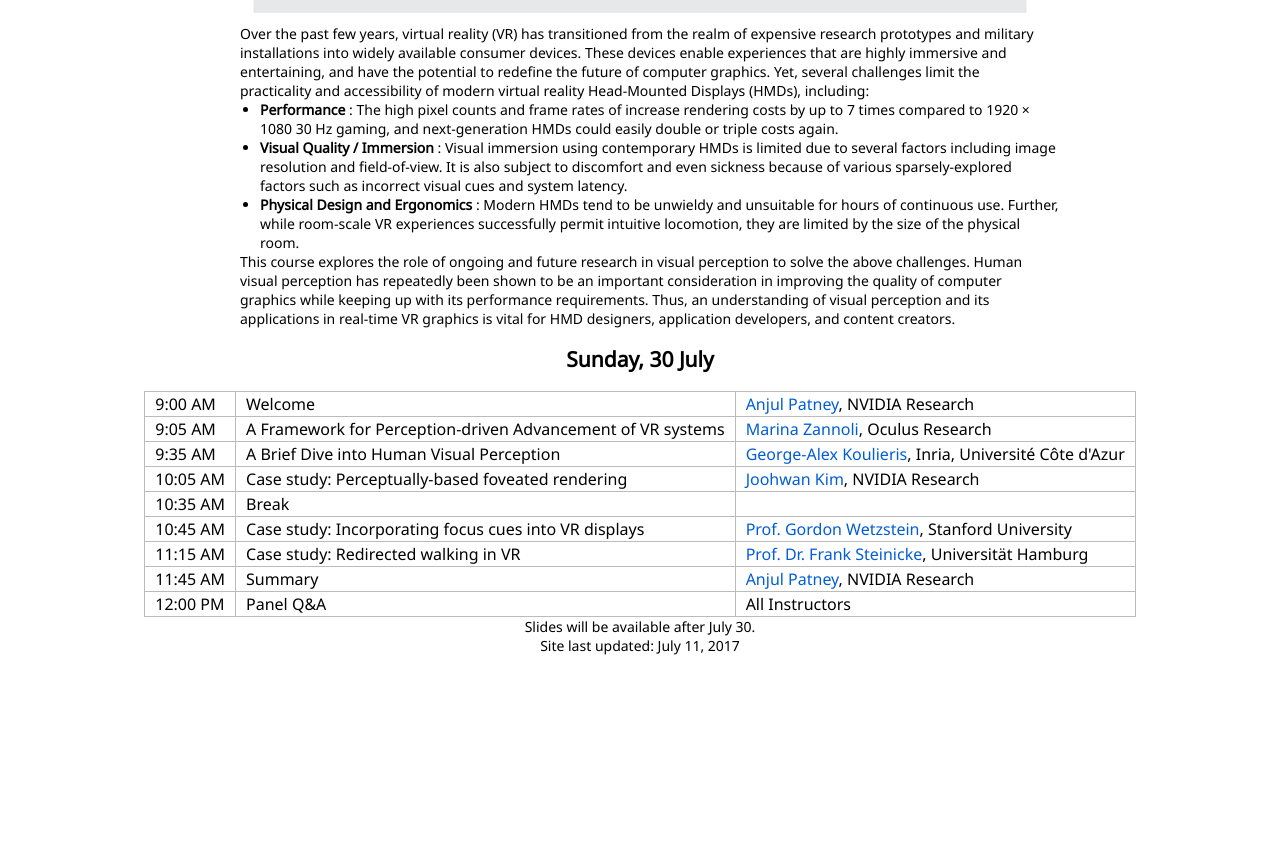
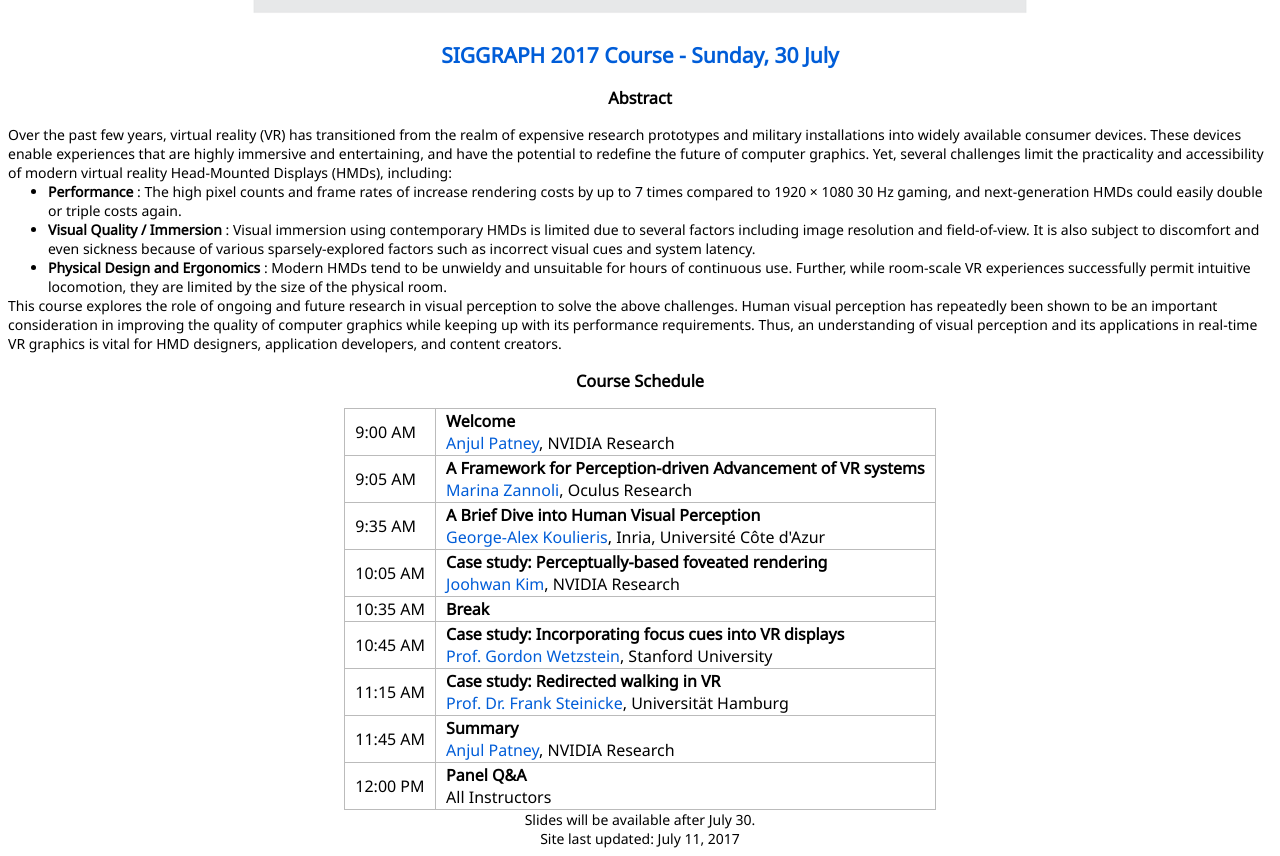
Before and after one commit to vrperception/sig2017, a plain HTML site: page index.html in a window 1280 px wide. Shown: the part 517-1373 px from the top of the page. Before the commit the page ends 1180 px from the top, so only its background shows below. Drawn offline with Linux system fonts and the light colour scheme.

Commit message:
layout updates

```diff
--- a/index.html
+++ b/index.html
@@ -1,6 +1,4 @@
-<html>
-
-    <head>
+<html><head>
         <title>Applications of Visual Perception to Virtual Reality Rendering</title>
 
         <link href="https://fonts.googleapis.com/css?family=Molengo" rel="stylesheet">
@@ -9,46 +7,68 @@
     </head>
 
     <body>
-        <img src="images/repimage.png"></img>
+        <img src="images/repimage.png">
+
+
+        <h2><a href="http://s2017.siggraph.org/courses/events/applications-visual-perception-virtual-reality-rendering">SIGGRAPH 2017 Course - Sunday, 30 July</a></h2>
+
+        <h3>Abstract</h3>
 
         <p align="left">
         Over the past few years, virtual reality (VR) has transitioned from the realm of expensive research prototypes and military
         installations into widely available consumer devices. These devices enable experiences that are highly immersive and entertaining,
         and have the potential to redefine the future of computer graphics. Yet, several challenges limit the practicality and accessibility
-        of modern virtual reality Head-Mounted Displays (HMDs), including:
+        of modern virtual reality Head-Mounted Displays (HMDs), including:</p>
         <ul align="left">
             <li> <b>Performance</b> : The high pixel counts and frame rates of increase rendering costs by up to 7 times compared to 1920 × 1080
             30 Hz gaming, and next-generation HMDs could easily double or triple costs again.
-            <li> <b>Visual Quality / Immersion</b> : Visual immersion using contemporary HMDs is limited due to several factors including
+            </li><li> <b>Visual Quality / Immersion</b> : Visual immersion using contemporary HMDs is limited due to several factors including
             image resolution and field-of-view. It is also subject to discomfort and even sickness because of various sparsely-explored
             factors such as incorrect visual cues and system latency.
-            <li> <b>Physical Design and Ergonomics</b> : Modern HMDs tend to be unwieldy and unsuitable for hours of continuous use. Further,
+            </li><li> <b>Physical Design and Ergonomics</b> : Modern HMDs tend to be unwieldy and unsuitable for hours of continuous use. Further,
             while room-scale VR experiences successfully permit intuitive locomotion, they are limited by the size of the physical room.
-        </ul>
+        </li></ul>
         <p align="left">
         This course explores the role of ongoing and future research in visual perception to solve the above challenges. Human visual
         perception has repeatedly been shown to be an important consideration in improving the quality of computer graphics while
         keeping up with its performance requirements. Thus, an understanding of visual perception and its applications in real-time VR
-        graphics is vital for HMD designers, application developers, and content creators.
+        graphics is vital for HMD designers, application developers, and content creators.</p>
 
-        <h2>Sunday, 30 July</h2>
+        <h3>Course Schedule</h3>
+
         <table>
-            <tr><td> 9:00 AM</td> <td>Welcome</td> <td><a href="http://idav.ucdavis.edu/~anjul/">Anjul Patney</a>, NVIDIA Research</td></tr>
-            <tr><td> 9:05 AM</td> <td>A Framework for Perception-driven Advancement of VR systems</td> <td><a href="https://sites.google.com/site/marinazannoli/">Marina Zannoli</a>, Oculus Research</td></tr>
-            <tr><td> 9:35 AM</td> <td>A Brief Dive into Human Visual Perception</td> <td><a href = "https://koulieris.com/">George-Alex Koulieris</a>, Inria, Université Côte d'Azur</td></tr>
-            <tr><td>10:05 AM</td> <td>Case study: Perceptually-based foveated rendering</td> <td><a href="http://www.kimjoohwan.com/">Joohwan Kim</a>, NVIDIA Research</td></tr>
-            <tr><td>10:35 AM</td> <td>Break</td> <td></td></tr>
-            <tr><td>10:45 AM</td> <td>Case study: Incorporating focus cues into VR displays</td> <td><a href="https://stanford.edu/~gordonwz/">Prof. Gordon Wetzstein</a>, Stanford University</td></tr>
-            <tr><td>11:15 AM</td> <td>Case study: Redirected walking in VR</td> <td><a href="https://www.inf.uni-hamburg.de/en/inst/ab/hci/people/steinicke.html">Prof. Dr. Frank Steinicke</a>, Universität Hamburg</td></tr>
-            <tr><td>11:45 AM</td> <td>Summary</td> <td><a href="http://idav.ucdavis.edu/~anjul/">Anjul Patney</a>, NVIDIA Research</td></tr>
-            <tr><td>12:00 PM</td> <td>Panel Q&amp;A</td> <td>All Instructors</td></tr>
-        </table>
+
+            <tbody><tr><td> 9:00 AM</td> <td><b>Welcome </b><br>
+            <a href="http://idav.ucdavis.edu/~anjul/">Anjul Patney</a>, NVIDIA Research</td></tr>
+
+            <tr><td> 9:05 AM</td> <td><b>A Framework for Perception-driven Advancement of VR systems </b><br>
+            <a href="https://sites.google.com/site/marinazannoli/">Marina Zannoli</a>, Oculus Research</td></tr>
+
+            <tr><td> 9:35 AM</td> <td><b>A Brief Dive into Human Visual Perception </b><br>
+            <a href="https://koulieris.com/">George-Alex Koulieris</a>, Inria, Université Côte d'Azur</td></tr>
+
+            <tr><td>10:05 AM</td> <td><b>Case study: Perceptually-based foveated rendering </b><br>
+            <a href="http://www.kimjoohwan.com/">Joohwan Kim</a>, NVIDIA Research</td></tr>
+
+            <tr><td>10:35 AM</td> <td><b>Break</b></td></tr><tr><td>10:45 AM</td> <td><b>Case study: Incorporating focus cues into VR displays </b><br>
+            <a href="https://stanford.edu/~gordonwz/">Prof. Gordon Wetzstein</a>, Stanford University</td></tr>
+
+            <tr><td>11:15 AM</td> <td><b>Case study: Redirected walking in VR </b><br>
+            <a href="https://www.inf.uni-hamburg.de/en/inst/ab/hci/people/steinicke.html">Prof. Dr. Frank Steinicke</a>, Universität Hamburg</td></tr>
+
+            <tr><td>11:45 AM</td> <td><b>Summary </b><br>
+            <a href="http://idav.ucdavis.edu/~anjul/">Anjul Patney</a>, NVIDIA Research</td></tr>
+
+            <tr><td>12:00 PM</td> <td><b>Panel Q&amp;A </b><br>
+            All Instructors</td></tr>
+        </tbody></table>
 
         <p>
-        Slides will be available after July 30.
+        Slides will be available after July 30.</p>
 
         <p>
-        Site last updated: July 11, 2017
-    </body>
+        Site last updated: July 11, 2017</p>
 
-</html>
+
+
+</body></html>
--- a/main.css
+++ b/main.css
@@ -10,15 +10,21 @@ body{
     text-align:         center;
 }
 
-table {
-    border-collapse: collapse;
-}
 
-table, th ,td {
+
+th ,td {
     margin: auto;
     border: 1px solid #bbbbbb;
     padding-left: 10px;
     padding-right: 10px;
+}
+
+table {
+    border-collapse: collapse;
+    border: 1px solid #bbbbbb;
+    margin: auto;
+    margin-top: 15px;
+/*    width: 800px;*/
 }
 
 a{
@@ -31,6 +37,6 @@ a:hover {
 }
 
 p, ul, li, b {
-    width: 800px;
+/*    width: 800px;*/
     margin:auto;
 }
```
